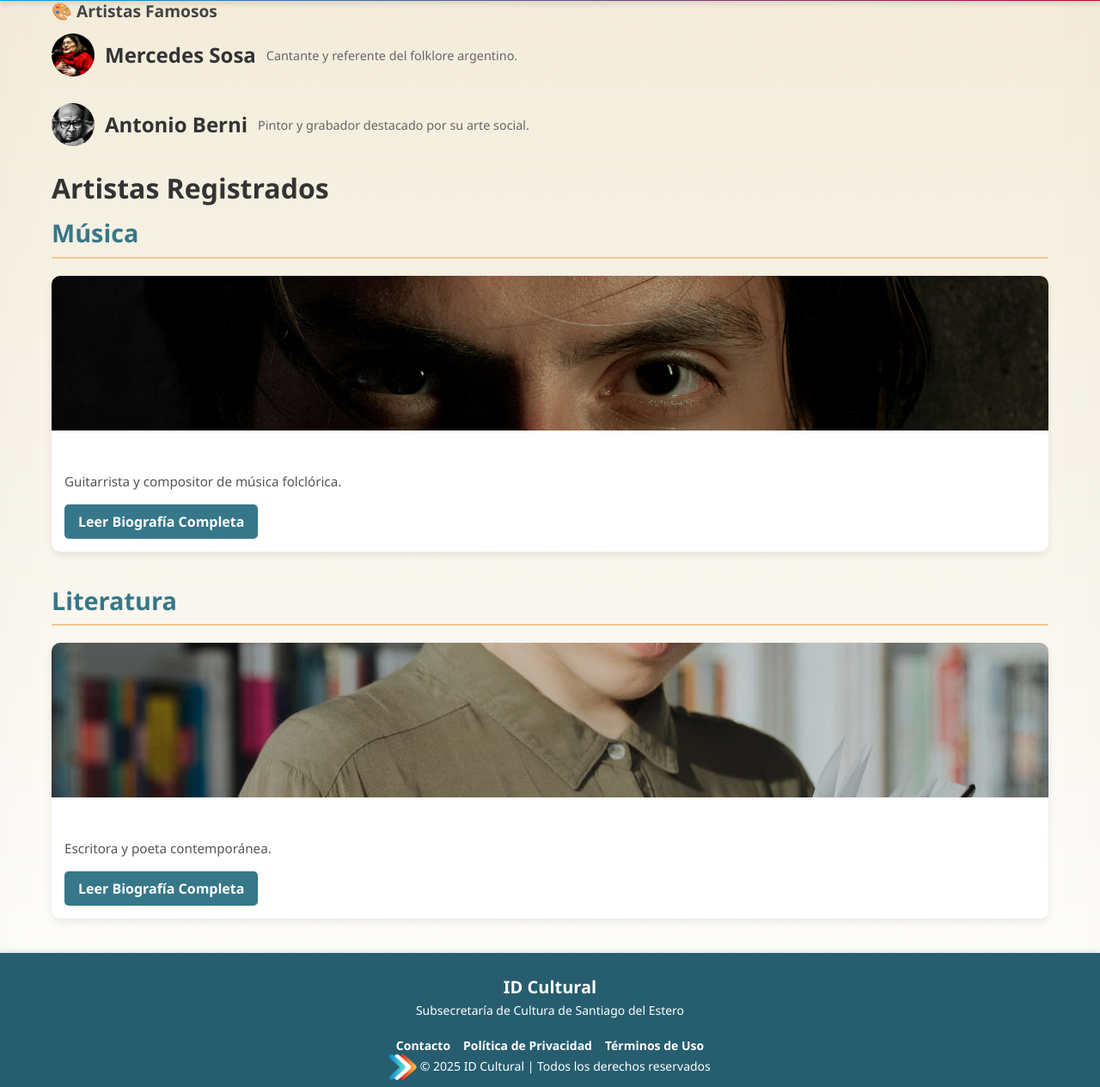
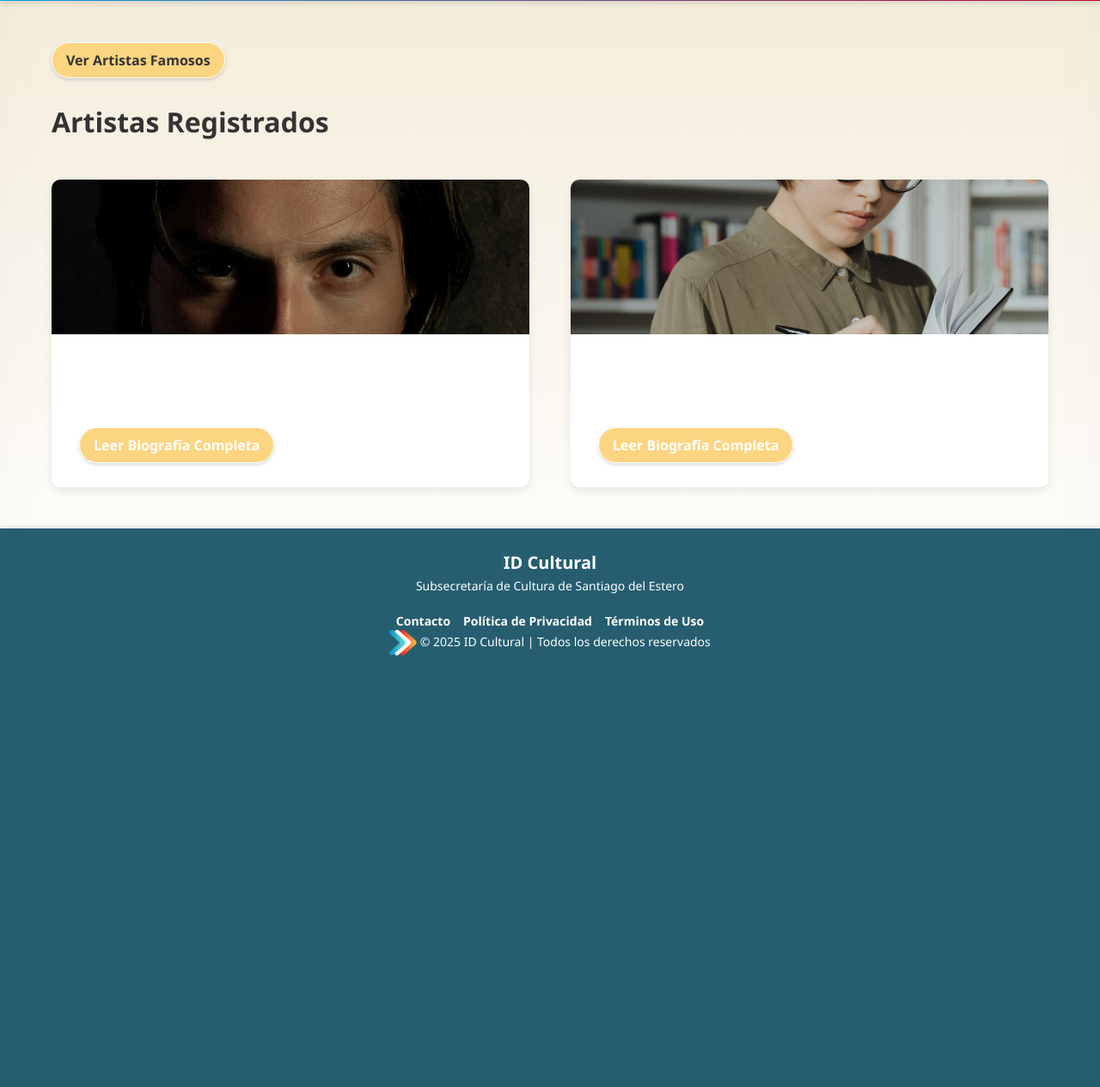
Before and after one commit to runatechdev/ID-Cultural, a PHP site: page /wiki.php in a window 1280 px wide. Shown: the part 81-1346 px from the top of the page at 86% size. After the commit the page ends 844 px from the top, so only its background shows below. Run offline with PHP 8.4, Linux system fonts and the light colour scheme; some libraries are stand-ins or nearby versions.

Commit message:
cambio en la wiki con bootstrap

```diff
--- a/public/wiki.php
+++ b/public/wiki.php
@@ -1,128 +1,99 @@
-<?php
-require_once __DIR__ . '/../config.php';
-?>
-
+<?php require_once __DIR__ . '/../config.php'; ?>
 <!DOCTYPE html>
 <html lang="es">
 
 <head>
-    <meta charset="UTF-8">
-    <meta name="viewport" content="width=device-width, initial-scale=1.0">
+  <meta charset="UTF-8" />
+  <meta name="viewport" content="width=device-width, initial-scale=1.0" />
   <title>Biblioteca Digital - DNI Cultural</title>
 
-<!-- Bootstrap Core -->
-<link href="https://cdn.jsdelivr.net/npm/bootstrap@5.3.3/dist/css/bootstrap.min.css" rel="stylesheet">
+  <!-- Bootstrap Core + Quartz Theme -->
+  <link href="https://cdn.jsdelivr.net/npm/bootstrap@5.3.3/dist/css/bootstrap.min.css" rel="stylesheet" />
+  <link href="https://cdn.jsdelivr.net/npm/bootswatch@5.3.3/dist/quartz/bootstrap.min.css" rel="stylesheet" />
 
-<!-- Bootswatch Theme -->
-<link href="https://cdn.jsdelivr.net/npm/bootswatch@5.3.3/dist/quartz/bootstrap.min.css" rel="stylesheet">
-
-<!-- SweetAlert2 CSS -->
-<link href="https://cdn.jsdelivr.net/npm/sweetalert2@11.7.12/dist/sweetalert2.min.css" rel="stylesheet">
-
-    <link rel="stylesheet" href="/static/css/main.css" />
-    <!-- Asegúrate de que este archivo exista y contenga el estilo base -->
-    <link rel="stylesheet" href="/static/css/wiki.css" /> <!-- Estilo específico de la Biblioteca Digital -->
+  <!-- SweetAlert2 + Animaciones -->
+  <link href="https://cdn.jsdelivr.net/npm/sweetalert2@11.7.12/dist/sweetalert2.min.css" rel="stylesheet" />
   <link rel="stylesheet" href="https://cdnjs.cloudflare.com/ajax/libs/animate.css/4.1.1/animate.min.css" />
 
+  <!-- Estilos personalizados -->
+  <link rel="stylesheet" href="/static/css/main.css" />
+  <link rel="stylesheet" href="/static/css/wiki.css" />
 </head>
 
 <body>
 
-       <?php
-       // navbar.php está en ID-Cultural/components/
-       // wiki.php está en ID-Cultural/public/
-       // Desde wiki.php, necesitas subir a ID-Cultural/ (../) y luego entrar a components/
-       include("../components/navbar.php");
-       ?>
+  <?php include("../components/navbar.php"); ?>
 
-    <!-- Contenido Principal -->
-    <main>
-        <!-- <img src="/static/img/portada.png" alt="Logo Santiago del Estero"> -->
+  <main class="container py-4">
+    <!-- 🎨 Sidebar como offcanvas -->
+    <button class="btn btn-secondary mb-3" data-bs-toggle="offcanvas" data-bs-target="#sidebarArtistas">
+      Ver Artistas Famosos
+    </button>
 
-        <!-- Búsqueda
-        <div class="search">
-            <h2>Buscar en la Biblioteca</h2>
-            <form id="form-busqueda" action="#" method="get">
-                <input type="text" placeholder="Buscar por nombre o palabra clave..." name="search" id="search" required>
-
-                <select name="categoria" id="categoria">
-                    <option value="">Todas las categorías</option>
-                    <option value="Artesania">Artesania</option>
-                    <option value="Audiovisual">Audiovisual</option>
-                    <option value="Danza">Danza</option>
-                    <option value="Teatro">Teatro</option>
-                    <option value="Musica">Musica</option>
-                    <option value="Literatura">Literatura</option>
-                    <option value="Escultura">Escultura</option>
-
-                </select>
-
-                <button type="submit">Buscar</button>
-            </form>
+    <div class="offcanvas offcanvas-start" tabindex="-1" id="sidebarArtistas">
+      <div class="offcanvas-header">
+        <h5 class="offcanvas-title">🎨 Artistas Famosos</h5>
+        <button type="button" class="btn-close" data-bs-dismiss="offcanvas"></button>
       </div>
-            -->
-
-
-        <div class="container">
-    <aside class="sidebar">
-        <h2>🎨 Artistas Famosos</h2>
-
-        <div class="famoso">
-            <img src="/static/img/merce.jpg" alt="Mercedes Sosa">
-            <h4>Mercedes Sosa</h4>
-            <p>Cantante y referente del folklore argentino.</p>
+      <div class="offcanvas-body">
+        <div class="d-flex flex-column gap-3">
+          <div class="card">
+            <img src="/static/img/merce.jpg" class="card-img-top" alt="Mercedes Sosa" />
+            <div class="card-body">
+              <h5 class="card-title">Mercedes Sosa</h5>
+              <p class="card-text">Cantante y referente del folklore argentino.</p>
+            </div>
+          </div>
+          <div class="card">
+            <img src="/static/img/berni.jpg" class="card-img-top" alt="Antonio Berni" />
+            <div class="card-body">
+              <h5 class="card-title">Antonio Berni</h5>
+              <p class="card-text">Pintor y grabador destacado por su arte social.</p>
+            </div>
+          </div>
+        </div>
+      </div>
     </div>
 
-        <div class="famoso">
-            <img src="/static/img/berni.jpg" alt="Antonio Berni">
-            <h4>Antonio Berni</h4>
-            <p>Pintor y grabador destacado por su arte social.</p>
-        </div>
-    </aside>
+    <!-- 📚 Sección principal -->
+    <section id="biografias">
+      <h2 class="mb-4">Artistas Registrados</h2>
 
-            <!-- Sección Dinámica por Categorías -->
-            <section class="main-content" id="biografias">
-                <h2>Artistas Registrados</h2>
-
-                <div class="categoria" data-category="Música">
-                    <h3>Música</h3>
-                    <div class="card">
-                        <img src="/static/img/juanperez.jpg" alt="Juan Pérez">
-                        <div class="card-info">
-                            <h4>Juan Pérez</h4>
-                            <p>Guitarrista y compositor de música folclórica.</p>
-                            <a href="#" class="btn-biografia">Leer Biografía Completa</a>
+      <div class="row g-4">
+        <!-- Música -->
+        <div class="col-md-6">
+          <div class="card h-100">
+            <img src="/static/img/juanperez.jpg" class="card-img-top" alt="Juan Pérez" />
+            <div class="card-body">
+              <h5 class="card-title">Juan Pérez</h5>
+              <p class="card-text">Guitarrista y compositor de música folclórica.</p>
+              <a href="#" class="btn btn-primary">Leer Biografía Completa</a>
             </div>
           </div>
-                </div> <!-- 👈 Cerrás la categoría Música -->
+        </div>
 
-                <div class="categoria" data-category="Literatura">
-                    <h3>Literatura</h3>
-                    <div class="card">
-                        <img src="/static/img/dem.jpg" alt="María González">
-                        <div class="card-info">
-                            <h4>María González</h4>
-                            <p>Escritora y poeta contemporánea.</p>
-                            <a href="#" class="btn-biografia">Leer Biografía Completa</a>
+        <!-- Literatura -->
+        <div class="col-md-6">
+          <div class="card h-100">
+            <img src="/static/img/dem.jpg" class="card-img-top" alt="María González" />
+            <div class="card-body">
+              <h5 class="card-title">María González</h5>
+              <p class="card-text">Escritora y poeta contemporánea.</p>
+              <a href="#" class="btn btn-primary">Leer Biografía Completa</a>
             </div>
           </div>
-                </div> <!-- 👈 Cerrás la categoría Literatura -->
+        </div>
+      </div>
     </section>
+  </main>
 
-    </main>
-    </div>
-
-    <!-- Footer -->
   <?php include("../components/footer.php"); ?>
 
-
+  <!-- Scripts -->
   <script src="/ID-Cultural/static/js/main.js"></script>
   <script src="/ID-Cultural/static/js/navbar.js"></script>
   <script src="https://cdn.jsdelivr.net/npm/bootstrap@5.3.3/dist/js/bootstrap.bundle.min.js"></script>
   <script src="https://cdn.jsdelivr.net/npm/sweetalert2@11.7.12/dist/sweetalert2.all.min.js"></script>
-
-
-
 </body>
 
 </html>
```
Also changed, not shown: public/wikioriginal.php (added, +128 -0 lines). Lines whose indentation alone changed are shown as unchanged.
